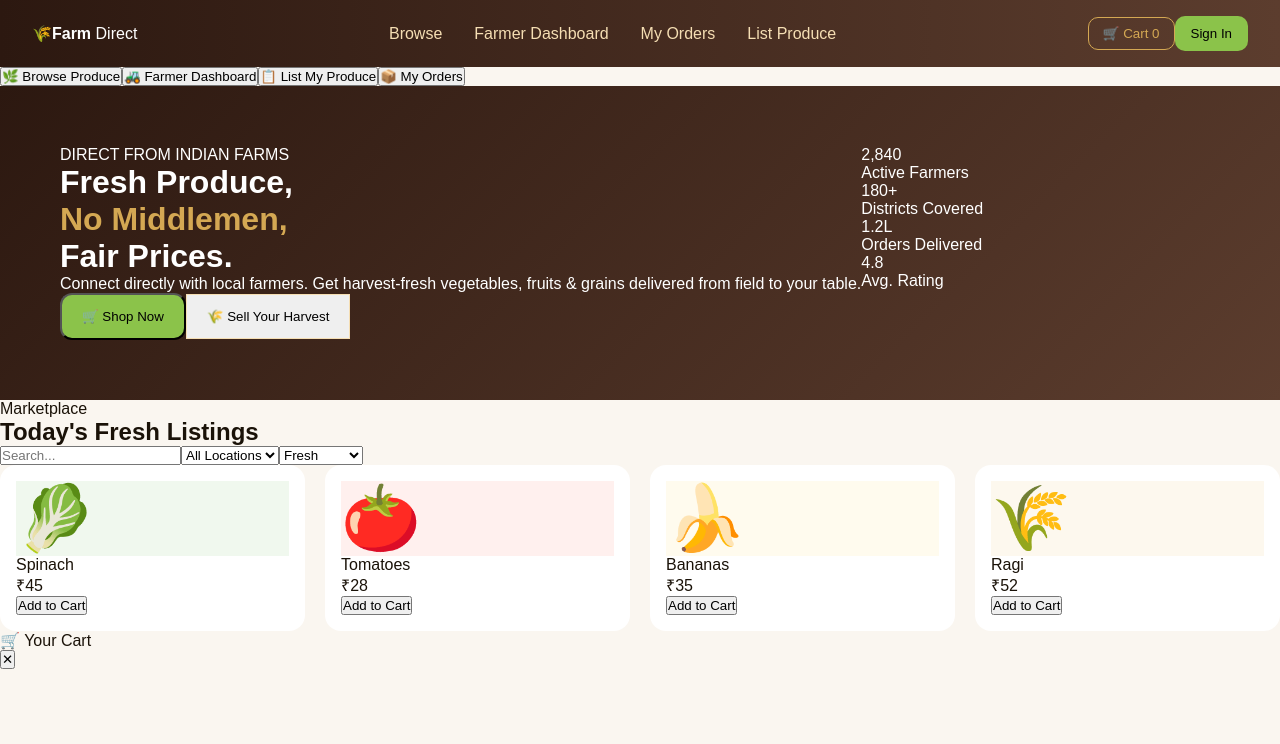
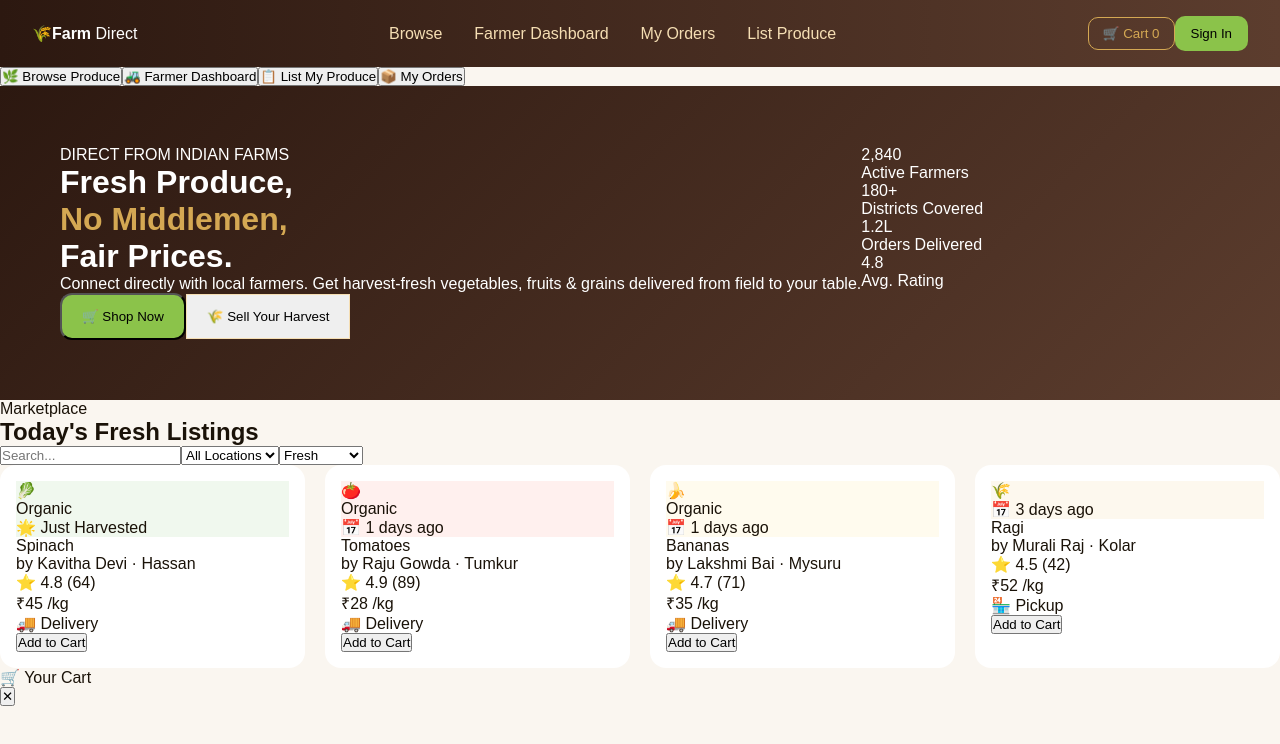
Before and after one commit to Stoic-Abhi/Friend-of-farmer, a React (Vite) app: page / in a window 1280 px wide. Shown: the top 744 px of the page. Built offline with nearby package versions, Linux system fonts and the light colour scheme.

Commit message:
Product Cart updated

```diff
--- a/src/components/product/ProductCard.jsx
+++ b/src/components/product/ProductCard.jsx
@@ -1,24 +1,44 @@
-import { useCart } from "../../context/CartContext";
-
-export default function ProductCard({ product }) {
-  const { addToCart } = useCart();
-
+export default function ProductCard({ product, addToCart }) {
   return (
     <div className="product-card">
       <div className="product-img" style={{ background: product.bg }}>
-        <span style={{ fontSize: "4rem" }}>{product.emoji}</span>
+        <span>{product.emoji}</span>
+
+        {product.organic && (
+          <div className="organic-badge">Organic</div>
+        )}
+
+        <div className="freshness-badge">
+          {product.harvest === 0
+            ? "🌟 Just Harvested"
+            : `📅 ${product.harvest} days ago`}
+        </div>
       </div>
 
       <div className="product-body">
         <div className="product-name">{product.name}</div>
-        <div className="product-price">₹{product.price}</div>
+
+        <div className="product-farmer">
+          by {product.farmer} · {product.loc}
+        </div>
+
+        <div className="rating-row">
+          ⭐ {product.rating} ({product.reviews})
+        </div>
+
+        <div className="product-meta">
+          <div className="product-price">
+            ₹{product.price} <span>/kg</span>
+          </div>
+
+          <div className="product-loc">
+            {product.delivery ? "🚚 Delivery" : "🏪 Pickup"}
+          </div>
+        </div>
       </div>
 
       <div className="product-footer">
-        <button
-          className="add-cart-btn"
-          onClick={() => addToCart(product)}
-        >
+        <button onClick={() => addToCart(product)}>
           Add to Cart
         </button>
       </div>
```
